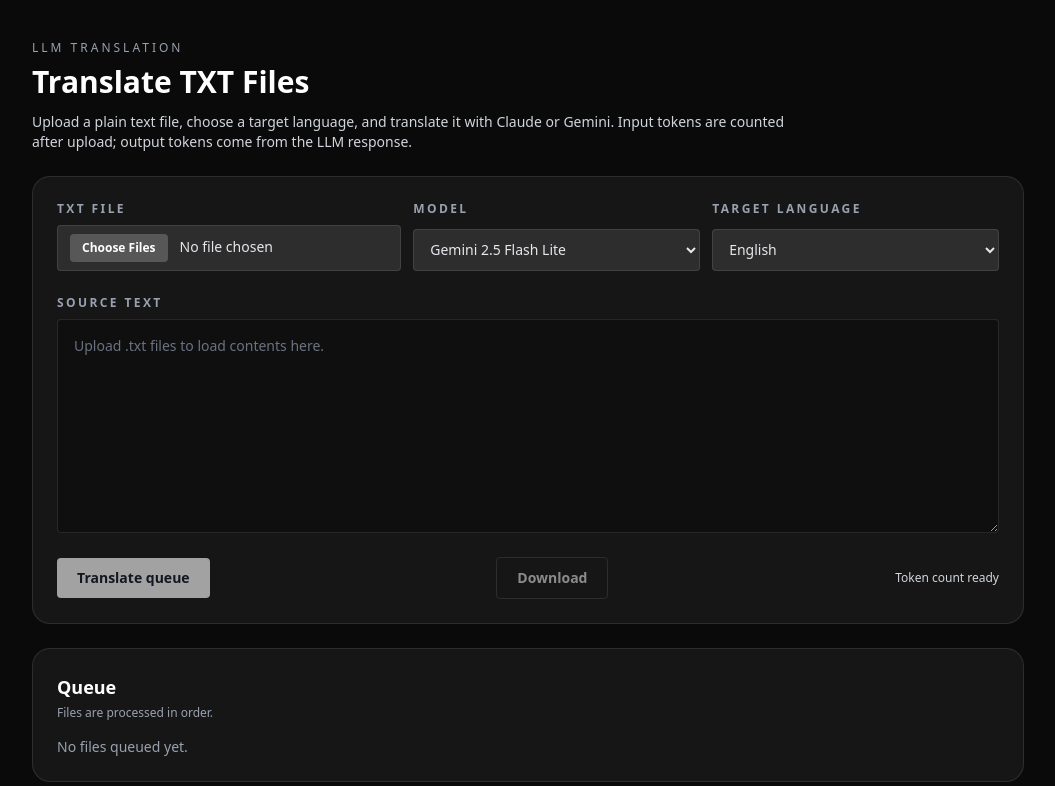
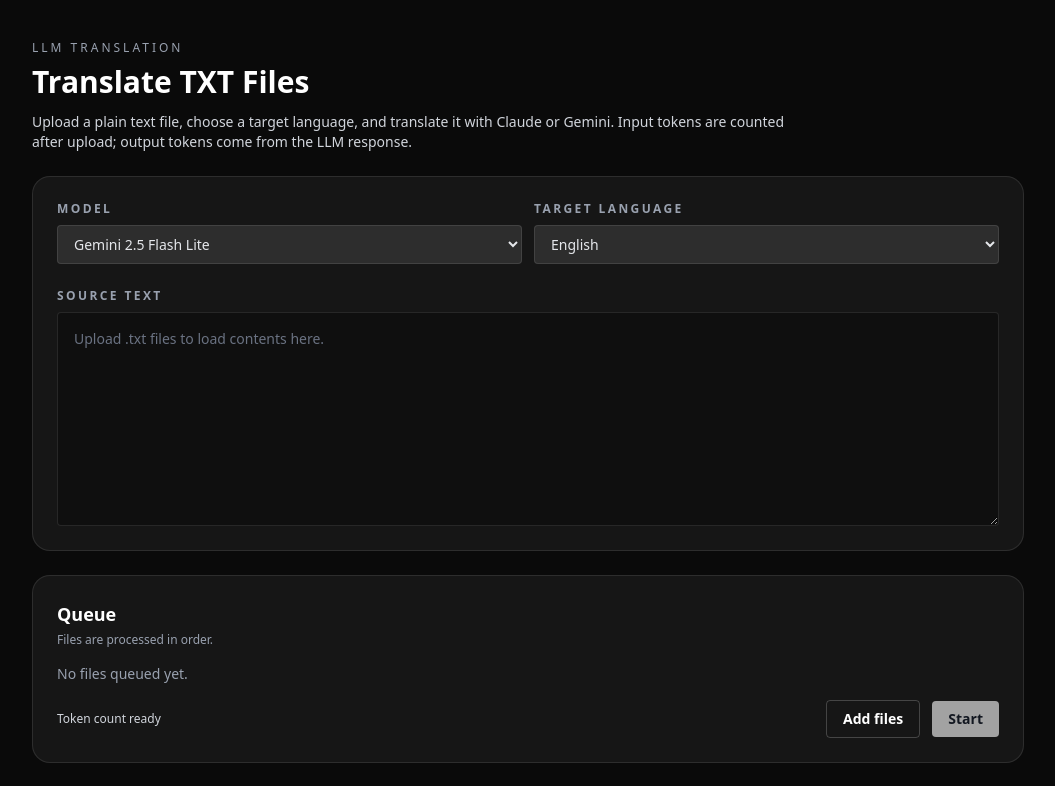
Before and after one commit to iamjoel/ai-copilot, a Next.js app in the folder code/: page /translate in a window 1280 px wide. Shown: the top 786 px of the page, without its empty margins (112-1167 px from the left). Built offline with nearby package versions, Linux system fonts and the light colour scheme.

Commit message:
just add

```diff
--- a/code/src/app/translate/page.tsx
+++ b/code/src/app/translate/page.tsx
@@ -320,8 +320,7 @@ export default function TranslatePage() {
     setIsCounting(false);
   };
 
-  const handleSubmit = async (event: React.FormEvent<HTMLFormElement>) => {
-    event.preventDefault();
+  const startQueue = async () => {
     setError(null);
     if (!hasQueue) {
       setError("Please upload at least one .txt file.");
@@ -370,15 +369,14 @@ export default function TranslatePage() {
     }
   };
 
-  const handleDownload = () => {
-    const activeItem = queue.find(item => item.id === activeId) ?? queue[0];
-    const activeTranslation = activeItem?.translation ?? "";
+  const handleDownload = (item: QueueItem) => {
+    const activeTranslation = item.translation ?? "";
     if (!activeTranslation.trim()) {
       setError("No translation to download.");
       return;
     }
 
-    const baseName = activeItem?.fileName.replace(/\\.txt$/i, "") || "translation";
+    const baseName = item.fileName.replace(/\\.txt$/i, "") || "translation";
     const suffix = targetLanguage === "zh" ? "zh" : "en";
     const outputName = `${baseName}-${suffix}.txt`;
     const blob = new Blob([activeTranslation], { type: "text/plain;charset=utf-8" });
@@ -401,21 +399,8 @@ export default function TranslatePage() {
         </p>
       </header>
 
-      <form onSubmit={handleSubmit} className="grid gap-6 rounded-2xl border border-white/10 bg-white/5 p-6">
-        <div className="grid gap-3 md:grid-cols-[1.2fr_1fr_1fr]">
-          <div className="grid gap-2">
-            <label className="text-xs font-semibold uppercase tracking-[0.2em] text-gray-400">
-              TXT File
-            </label>
-            <input
-              type="file"
-              accept=".txt,text/plain"
-              multiple
-              onChange={handleFileChange}
-              className="w-full cursor-pointer rounded border border-white/10 bg-white/10 px-3 py-2 text-sm text-gray-200 file:mr-3 file:rounded file:border-0 file:bg-white/20 file:px-3 file:py-1.5 file:text-xs file:font-semibold file:text-white"
-            />
-          </div>
-
+      <form onSubmit={event => event.preventDefault()} className="grid gap-6 rounded-2xl border border-white/10 bg-white/5 p-6">
+        <div className="grid gap-3 md:grid-cols-2">
           <div className="grid gap-2">
             <label className="text-xs font-semibold uppercase tracking-[0.2em] text-gray-400">
               Model
@@ -470,26 +455,6 @@ export default function TranslatePage() {
           />
         </div>
 
-        <div className="flex flex-wrap items-center justify-between gap-3">
-          <button
-            type="submit"
-            disabled={!hasQueue || isProcessing}
-            className="inline-flex items-center justify-center rounded bg-white px-5 py-2.5 text-sm font-semibold text-gray-900 transition hover:bg-gray-200 disabled:cursor-not-allowed disabled:opacity-60"
-          >
-            {isProcessing ? "Translating..." : "Translate queue"}
-          </button>
-          <button
-            type="button"
-            onClick={handleDownload}
-            disabled={!((queue.find(item => item.id === activeId) ?? queue[0])?.translation ?? "").trim()}
-            className="inline-flex items-center justify-center rounded border border-white/20 px-5 py-2.5 text-sm font-semibold text-white transition hover:border-white/40 disabled:cursor-not-allowed disabled:opacity-50"
-          >
-            Download
-          </button>
-          <div className="flex items-center gap-4 text-xs text-gray-300">
-            <span>{isCounting ? "Counting tokens..." : "Token count ready"}</span>
-          </div>
-        </div>
       </form>
 
       {error && <p className="text-sm text-red-400">{error}</p>}
@@ -504,19 +469,59 @@ export default function TranslatePage() {
             <p className="text-sm text-gray-400">No files queued yet.</p>
           ) : (
             queue.map(item => (
-              <button
+              <div
                 key={item.id}
-                type="button"
-                onClick={() => setActiveId(item.id)}
-                className={`flex w-full items-center justify-between rounded border border-white/10 px-3 py-2 text-left text-sm transition ${
+                className={`flex w-full items-center justify-between rounded border border-white/10 px-3 py-2 text-sm ${
                   item.id === activeId ? "bg-white/10 text-white" : "bg-black/30 text-gray-200"
                 }`}
               >
-                <span className="truncate">{item.fileName}</span>
-                <span className="ml-3 text-xs text-gray-400">{item.status}</span>
-              </button>
+                <button
+                  type="button"
+                  onClick={() => setActiveId(item.id)}
+                  className="flex-1 truncate text-left"
+                >
+                  {item.fileName}
+                </button>
+                <div className="ml-3 flex items-center gap-2">
+                  <span className="text-xs text-gray-400">{item.status}</span>
+                  {item.translation?.trim() ? (
+                    <button
+                      type="button"
+                      onClick={() => handleDownload(item)}
+                      className="rounded border border-white/20 px-2 py-1 text-xs font-semibold text-white transition hover:border-white/40"
+                    >
+                      Download
+                    </button>
+                  ) : null}
+                </div>
+              </div>
             ))
           )}
+        </div>
+        <div className="flex flex-wrap items-center justify-between gap-3">
+          <span className="text-xs text-gray-300">
+            {isCounting ? "Counting tokens..." : "Token count ready"}
+          </span>
+          <div className="flex items-center gap-3">
+            <label className="inline-flex cursor-pointer items-center justify-center rounded border border-white/20 px-4 py-2 text-sm font-semibold text-white transition hover:border-white/40">
+              Add files
+              <input
+                type="file"
+                accept=".txt,text/plain"
+                multiple
+                onChange={handleFileChange}
+                className="sr-only"
+              />
+            </label>
+            <button
+              type="button"
+              onClick={startQueue}
+              disabled={!hasQueue || isProcessing}
+              className="inline-flex items-center justify-center rounded bg-white px-4 py-2 text-sm font-semibold text-gray-900 transition hover:bg-gray-200 disabled:cursor-not-allowed disabled:opacity-60"
+            >
+              {isProcessing ? "Translating..." : "Start"}
+            </button>
+          </div>
         </div>
       </section>
 
```
